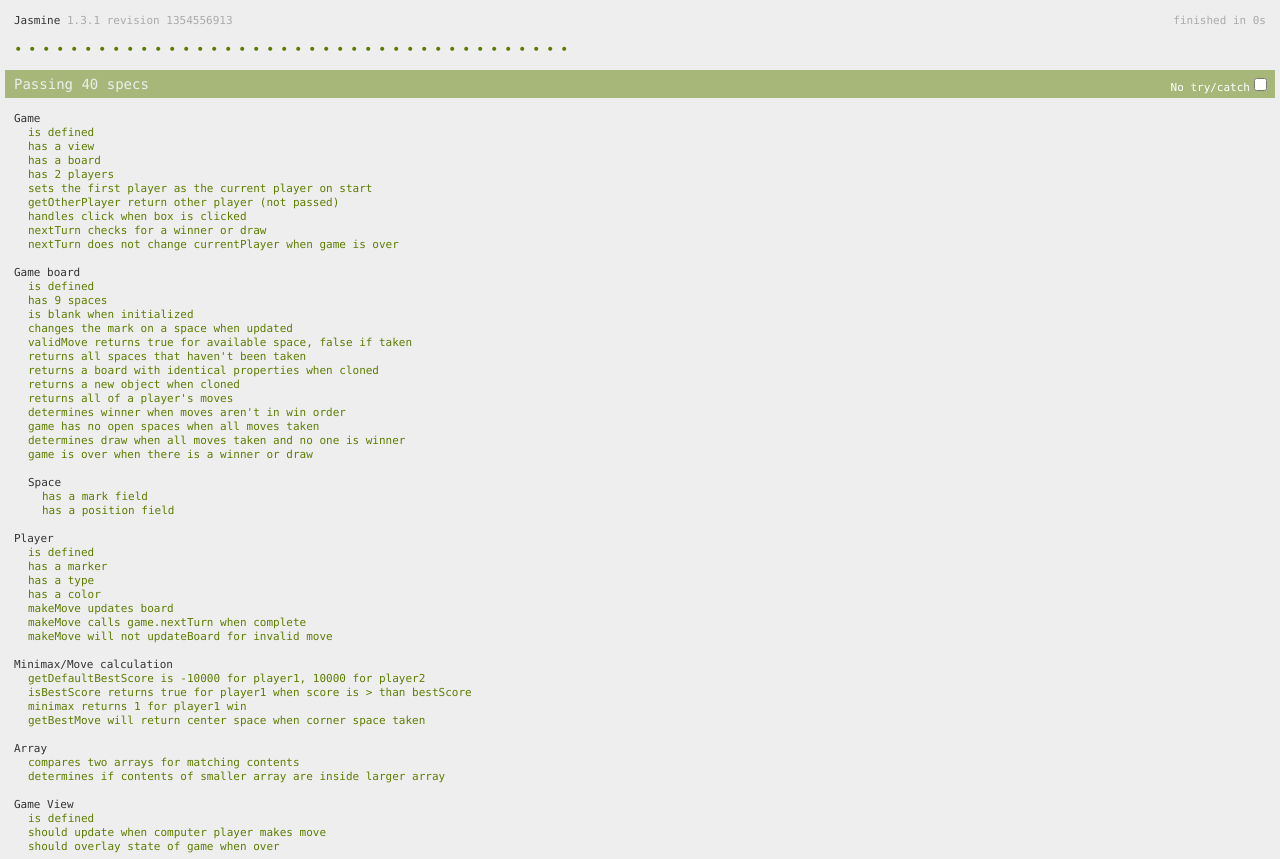
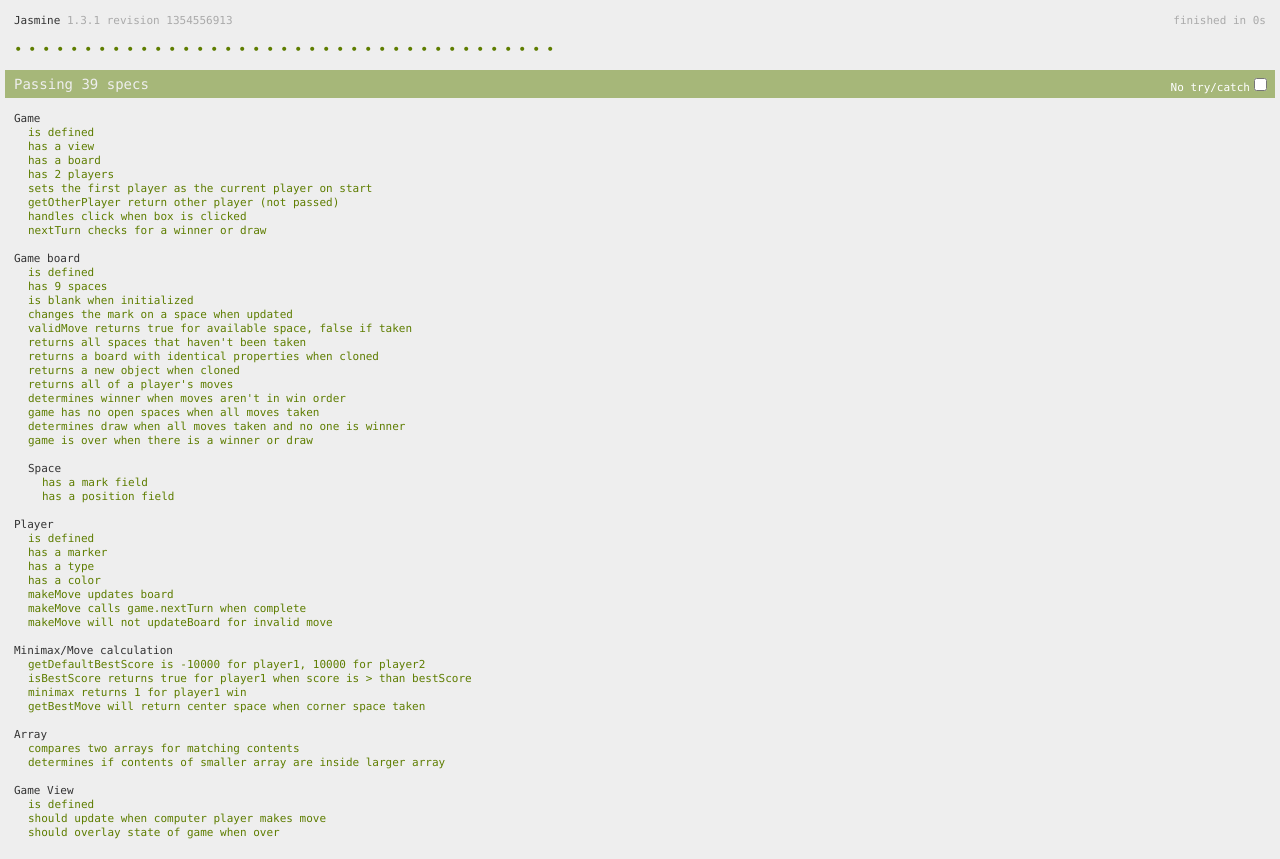
Before and after one commit to murphyl337/TicTacToe, a plain HTML site: page SpecRunner.html in a window 1280 px wide. Drawn offline with Linux system fonts and the light colour scheme.

Commit message:
nextTurn changes currentPlayer when game is over (avoids changing last move marker to winner's marker) -removed test

```diff
--- a/js/specs/tttSpec.js
+++ b/js/specs/tttSpec.js
@@ -65,15 +65,6 @@ describe("Game", function(){
 
         expect(gameBoard.isWinner).toHaveBeenCalled();
         expect(gameBoard.isDraw).toHaveBeenCalled();
-    });
-
-    it("nextTurn does not change currentPlayer when game is over", function(){
-        gameBoard = generateDrawState();
-        game = new Game(view, gameBoard, player1, player2);
-
-        game.nextTurn();
-
-        expect(game.currentPlayer).not.toBe(player2);
     });
 });
 
@@ -328,7 +319,7 @@ describe("Game View", function(){
         game.nextTurn();
 
 
-        expect(view.overlay).toHaveBeenCalled();
+        expect(view.overlay).toHaveBeenCalledWith("X is winner");
     });
 });
 
--- a/js/tictactoe.js
+++ b/js/tictactoe.js
@@ -1,6 +1,6 @@
 $(document).ready(function(){
     var board = new GameBoard();
-    var player1 = new Player("X", "computer", "green");
+    var player1 = new Player("X", "human", "green");
     var player2 = new Player("O", "computer", "pink");
     board.initialize();
     var view = new GameView();
@@ -140,9 +140,10 @@ function Game(view, board, player1, player2){
     };
 
     this.nextTurn = function(){
+        var otherPlayer = this.getOtherPlayer(this.currentPlayer);
+        this.currentPlayer = otherPlayer;
+
         if(this.board.isGameOver() == false){
-            var otherPlayer = this.getOtherPlayer(this.currentPlayer);
-            this.currentPlayer = otherPlayer;
             if(this.currentPlayer.type === "computer"){
                 var move = game.getBestMove(game.board, game.currentPlayer);
                 var box = document.getElementById(move);
@@ -221,7 +222,7 @@ function GameView(){
     };
 
     this.overlay = function(message){
-        $("#overlay").text(message);
+        $("#info").text(message);
     };
 
     var markBox = function(box, player){
```
Also changed, not shown: index.html (+3 -1 lines).
